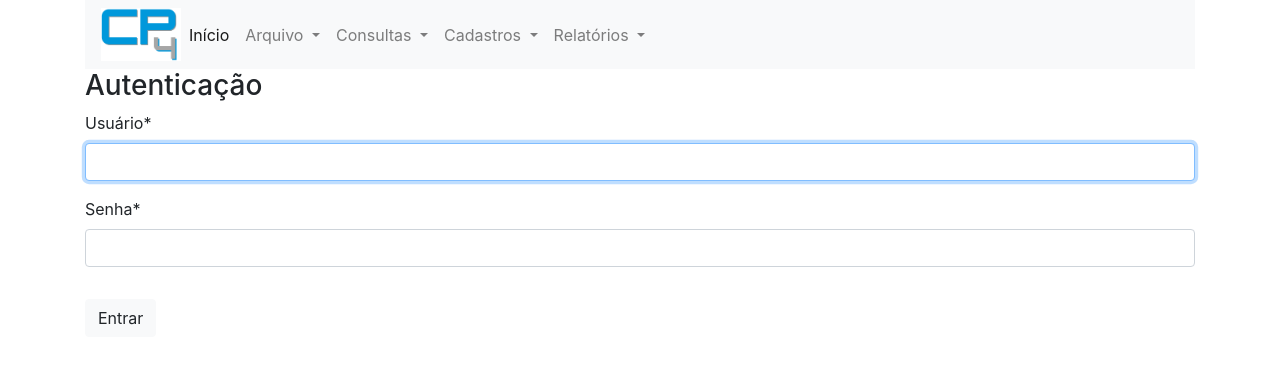
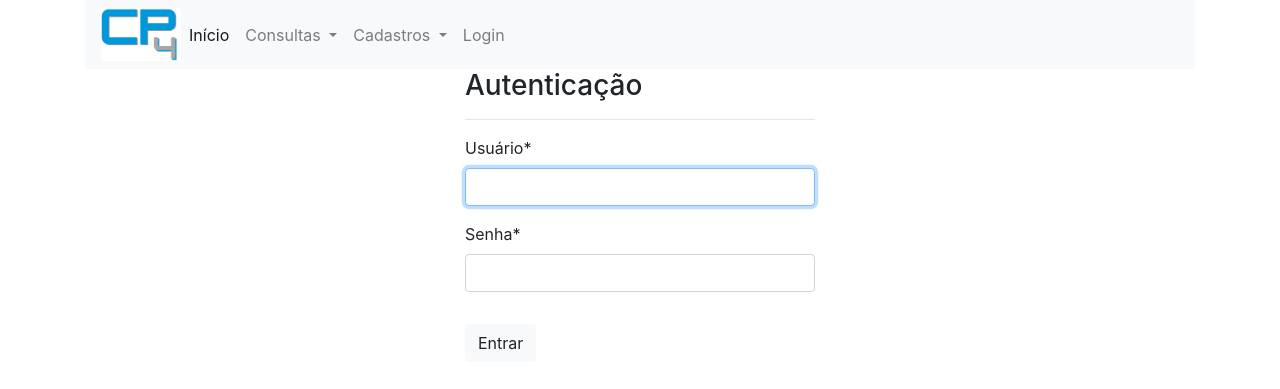
Before and after one commit to siconeli/CP4, a Django app: page /login/ in a window 1280 px wide. Shown: the top 389 px of the page. Run offline with Django 4.2, Linux system fonts and the light colour scheme; parts of the project's set-up code (start-up, migrations or seed data) failed here and were passed over; some libraries are stand-ins or nearby versions.

Commit message:
construindo

```diff
--- a/cadastros/templates/cadastros/listas/cadprocessoadm-listar.html
+++ b/cadastros/templates/cadastros/listas/cadprocessoadm-listar.html
@@ -23,7 +23,7 @@
         <tr>
             <td> {{ processo.pat }}</td>
             <td> {{ processo.munic }}</td>
-            <td><a href="{{ processo.upload.url }}" class="btn btn-success btn-sm">Download</a></td>
+            <td><a href="{{ processo.upload.url }}" class="btn btn-success btn-sm" target="_blank">Download</a></td>
             <td>
                 <a href="{% url 'upd-proc-adm' processo.pk %}" class="btn btn-warning btn-sm">Editar</a>
                 <a href="{% url 'del-proc-adm' processo.pk %}" class="btn btn-danger btn-sm">Excluir</a>
--- a/core/templates/core/index.html
+++ b/core/templates/core/index.html
@@ -28,15 +28,19 @@
                     <li class="nav-item active">
                     <a class="nav-link" href="{% url 'index' %}">Início <span class="sr-only">(current)</span></a>
                     </li>
+
+                    {% if request.user.is_authenticated %}
                     <li class="nav-item dropdown">
                     <a class="nav-link dropdown-toggle" href="#" id="navbarDropdown" role="button" data-toggle="dropdown" aria-haspopup="true" aria-expanded="false">
-                        Arquivo
+                        Novo
                     </a>
                     <div class="dropdown-menu" aria-labelledby="navbarDropdown">
                         <a class="dropdown-item" href="{% url 'cre-proc-adm' %}">Novo Processo Administrativo Tributário</a>
                         <a class="dropdown-item" href="#">Novo Processo Judicial</a>
                     </div>
                     </li>
+                    {% endif %}
+
                     <li class="nav-item dropdown">
                         <a class="nav-link dropdown-toggle" href="#" id="navbarDropdown" role="button" data-toggle="dropdown" aria-haspopup="true" aria-expanded="false">
                         Consultas
@@ -62,19 +66,26 @@
                         <a class="dropdown-item" href="#">Corrigir Pessoa</a>
                         </div>
                     </li>
+
+
+                    {% if request.user.is_authenticated %}  <!-- Se a requisição tem um usuário que está autenticado, mostra a 'li' a baixo -->
                     <li class="nav-item dropdown">
                         <a class="nav-link dropdown-toggle" href="#" id="navbarDropdown" role="button" data-toggle="dropdown" aria-haspopup="true" aria-expanded="false">
-                        Relatórios
+                        Usuário
                         </a>
                         <div class="dropdown-menu" aria-labelledby="navbarDropdown">
-                        <a class="nav-link dropdown-toggle" href="#" id="navbarDropdown" role="button" data-toggle="dropdown" aria-haspopup="true" aria-expanded="false">
-                            Tributários
-                        </a>
-                            <a class="nav-link dropdown-toggle" href="#" id="navbarDropdown" role="button" data-toggle="dropdown" aria-haspopup="true" aria-expanded="false">
-                            Jucidiários
-                        </a>
+                        <a class="dropdown-item" href="{% url 'logout' %}">Sair</a>
                         </div>
                     </li>
+
+                    {% else %}  <!-- Se não, mostra a 'li' a baixo -->
+
+                    <li class="nav-item">
+                        <a class="nav-link" href="{% url 'login' %}">Login</a>
+                    </li>
+
+                    {% endif %}
+
                 </ul>
                 </div>
             </nav>
--- a/usuarios/templates/usuarios/login.html
+++ b/usuarios/templates/usuarios/login.html
@@ -10,16 +10,21 @@
 
 {% block conteudo %}
 
-<h3>Autenticação</h3>
+<div class="row">
+    <div class="col-md-4 mx-auto">
+        <form action="" method="post">
+            <h3>Autenticação</h3>
 
-<form action="" method="post">
+            <hr>
 
-    {% csrf_token %}
+            {% csrf_token %}
 
-    {{ form|crispy }}
+            {{ form|crispy }}
 
-    <button type="submit" class="btn btn-light mt-3">Entrar</button>
+            <button type="submit" class="btn btn-light mt-3">Entrar</button>
 
-</form>
+        </form>
+    </div>
+</div>
 
 {% endblock %}
--- a/usuarios/urls.py
+++ b/usuarios/urls.py
@@ -6,4 +6,6 @@ urlpatterns = [
     path('login/', auth_views.LoginView.as_view(
         template_name = 'usuarios/login.html'  # Como eu não criei a view, utilizei uma já existente do módulo, eu informo o template aqui.
     ), name="login"),
+
+    path('logout/', auth_views.LogoutView.as_view(), name='logout'),
 ]
```
Also changed, not shown: db.sqlite3.
